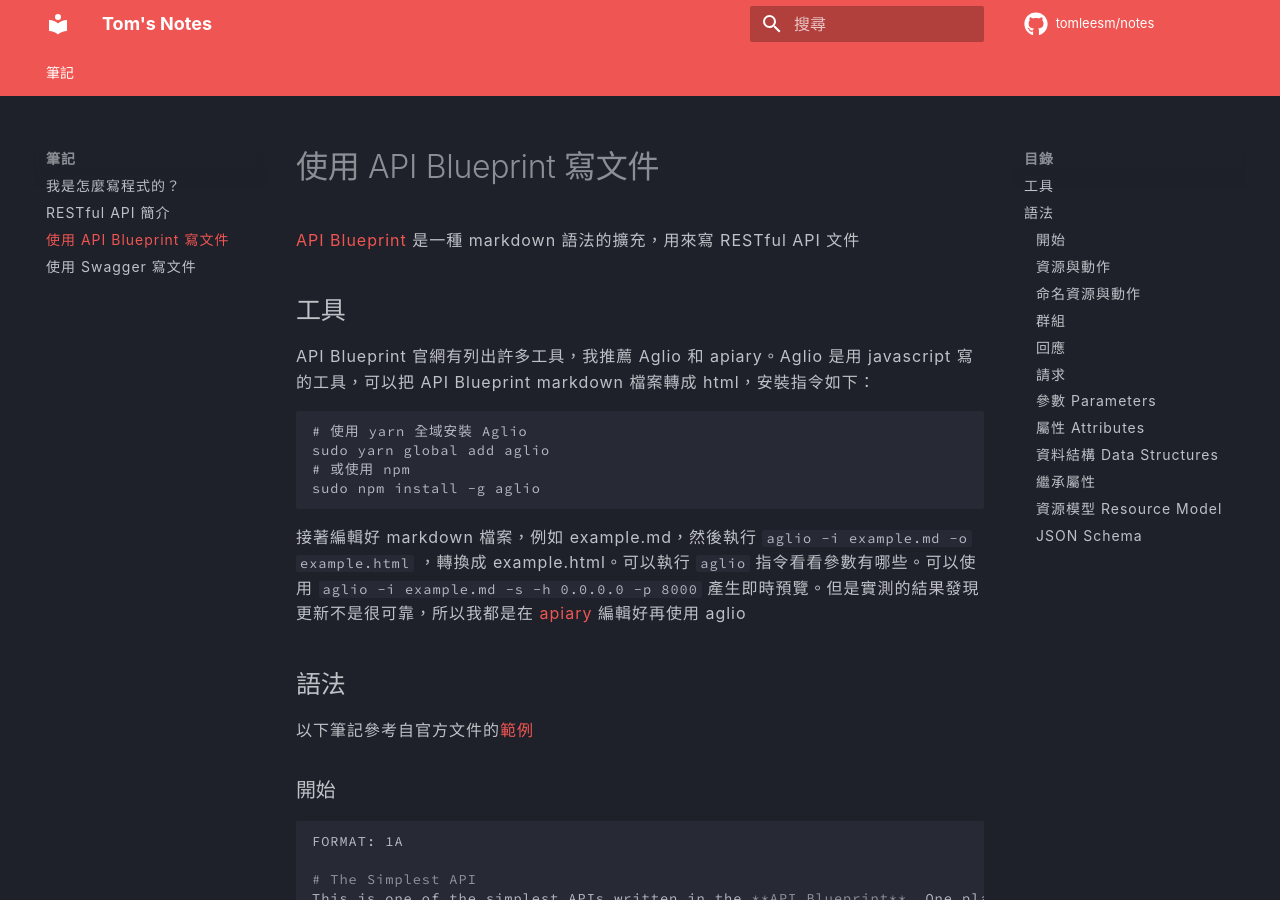
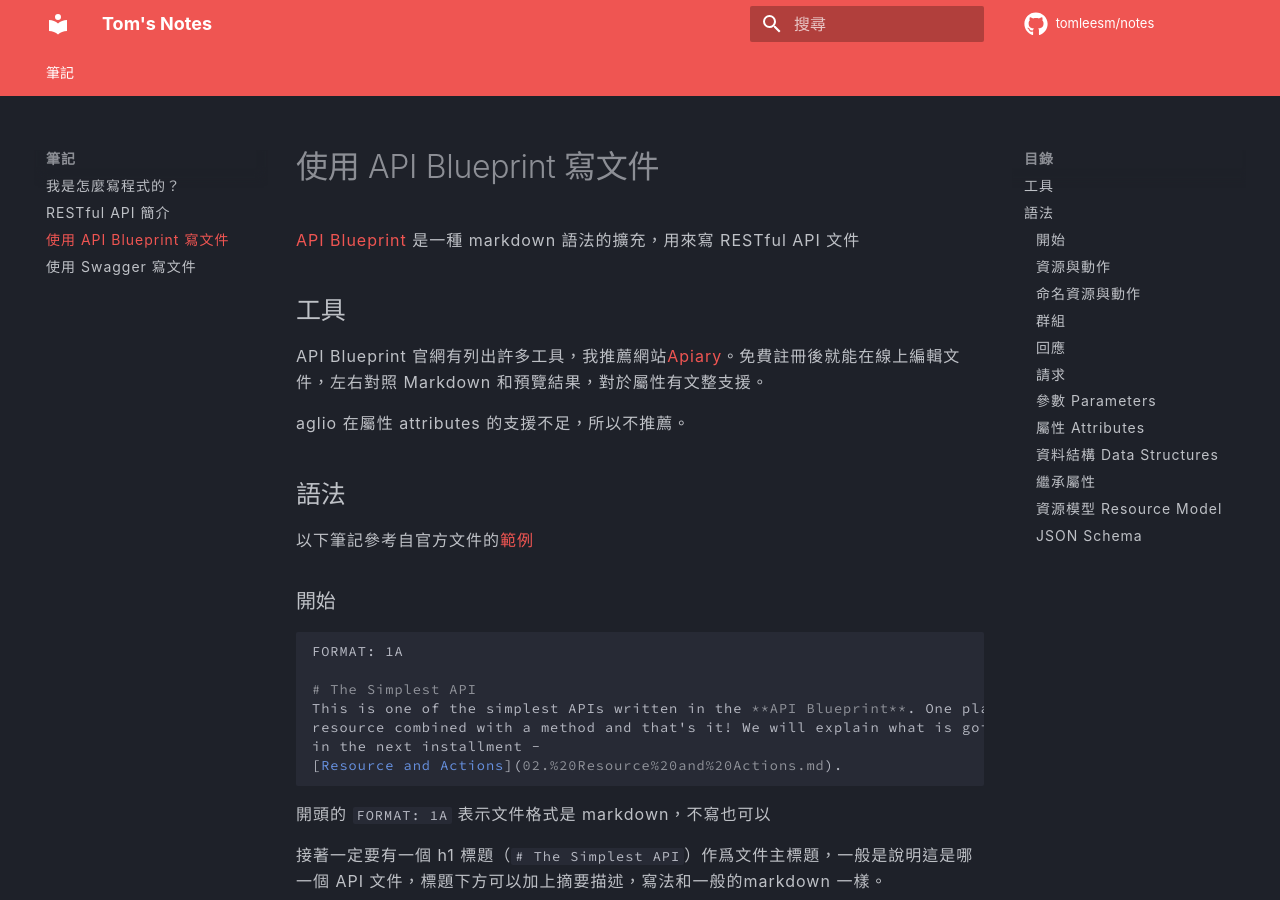
Before and after one commit to tomleesm/notes, an MkDocs documentation site: the page built from docs/api-blueprint.md, in a window 1280 px wide and 900 px high. Built offline with MkDocs 1.6.1 and Material for MkDocs 9.7.7, drawn with Linux system fonts in a browser that asks for light colours; comment, search, counter and statistics services are not loaded; some of the changed text lies outside the part shown.

Commit message:
文章 API Blueprint 修改工具內容

````diff
--- a/docs/api-blueprint.md
+++ b/docs/api-blueprint.md
@@ -4,16 +4,9 @@
 
 ## 工具
 
-API Blueprint 官網有列出許多工具，我推薦 Aglio 和 apiary。Aglio 是用 javascript 寫的工具，可以把 API Blueprint markdown 檔案轉成 html，安裝指令如下：
+API Blueprint 官網有列出許多工具，我推薦網站[Apiary](https://apiary.io)。免費註冊後就能在線上編輯文件，左右對照 Markdown 和預覽結果，對於屬性有文整支援。
 
-```
-# 使用 yarn 全域安裝 Aglio
-sudo yarn global add aglio
-# 或使用 npm
-sudo npm install -g aglio
-```
-
-接著編輯好 markdown 檔案，例如 example.md，然後執行 `aglio -i example.md -o example.html` ，轉換成 example.html。可以執行 `aglio` 指令看看參數有哪些。可以使用 `aglio -i example.md -s -h 0.0.0.0 -p 8000` 產生即時預覽。但是實測的結果發現更新不是很可靠，所以我都是在 [apiary](https://apiary.io) 編輯好再使用 aglio
+aglio 在屬性 attributes 的支援不足，所以不推薦。
 
 ## 語法
 
@@ -231,7 +224,7 @@
 ```
 
 - 名稱：參數的名稱，這是唯一必須要有的，其它都是可選的。
-- 範例值在 aglio 會放在 URI 中，顯示成例如 GET /messages/1
+- 範例值用來示範這個參數的值，有些 render 例如 aglio 會顯示在 URI，例如 GET /users/123
 - 型別：number, string, 或 boolean。預設是 string
 - optional 或 required：表明這個參數是可選的或是必須要有的，預設是 required
 - 描述和額外的描述：描述參數的用途等資訊，可用 markdown 語法。額外的描述要向內縮 4 個空格或 1 個 Tab
@@ -365,7 +358,7 @@
 
 上述放在折價卷資源中的屬性，改成放在資料結構中，則 `+ Attributes (object)` 改成 `## 折價卷 (object)`，內含的欄位 id, created, percent_off 和 redeem_by 都不變，只是沒有向內縮排
 
-請注意，使用 aglio 轉換時，如果在資源或動作中定義 Attributes，會沒有 body，但是在 Data Structures 定義就沒有這個問題。
+請注意，使用 aglio 轉換時，如果在資源或動作中定義屬性，會沒有 body，但是在 Data Structures 定義就沒有這個問題。
 
 總結：屬性可以定義在資源、動作、請求與回應和資料結構，但是只能引用定義在其他資源和資料結構的屬性。
 
````
